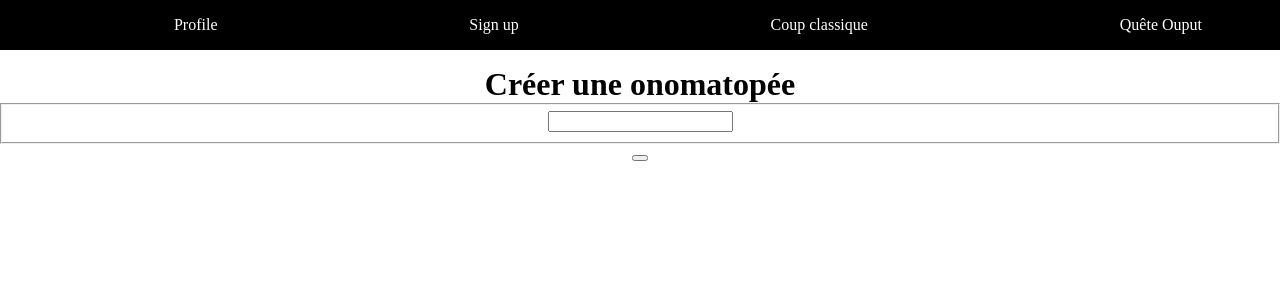
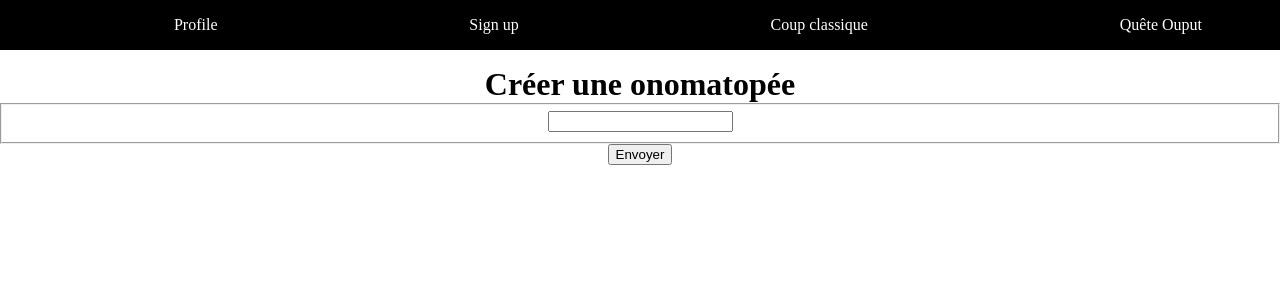
Before and after one commit to AzraeLandres/quete-angular, an Angular app: page /liste in a window 1280 px wide. Shown: the top 300 px of the page. Built offline with nearby package versions, Linux system fonts and the light colour scheme.

Commit message:
ajout bouton

```diff
--- a/src/app/create-onomatopia/create-onomatopia.component.html
+++ b/src/app/create-onomatopia/create-onomatopia.component.html
@@ -5,5 +5,5 @@
     <input type="text" [(ngModel)]="newOnomatopia" name="ono" id="ono" />
   </fieldset>
 
-  <button type="submit"></button>
+  <button type="submit">Envoyer</button>
 </form>
```
